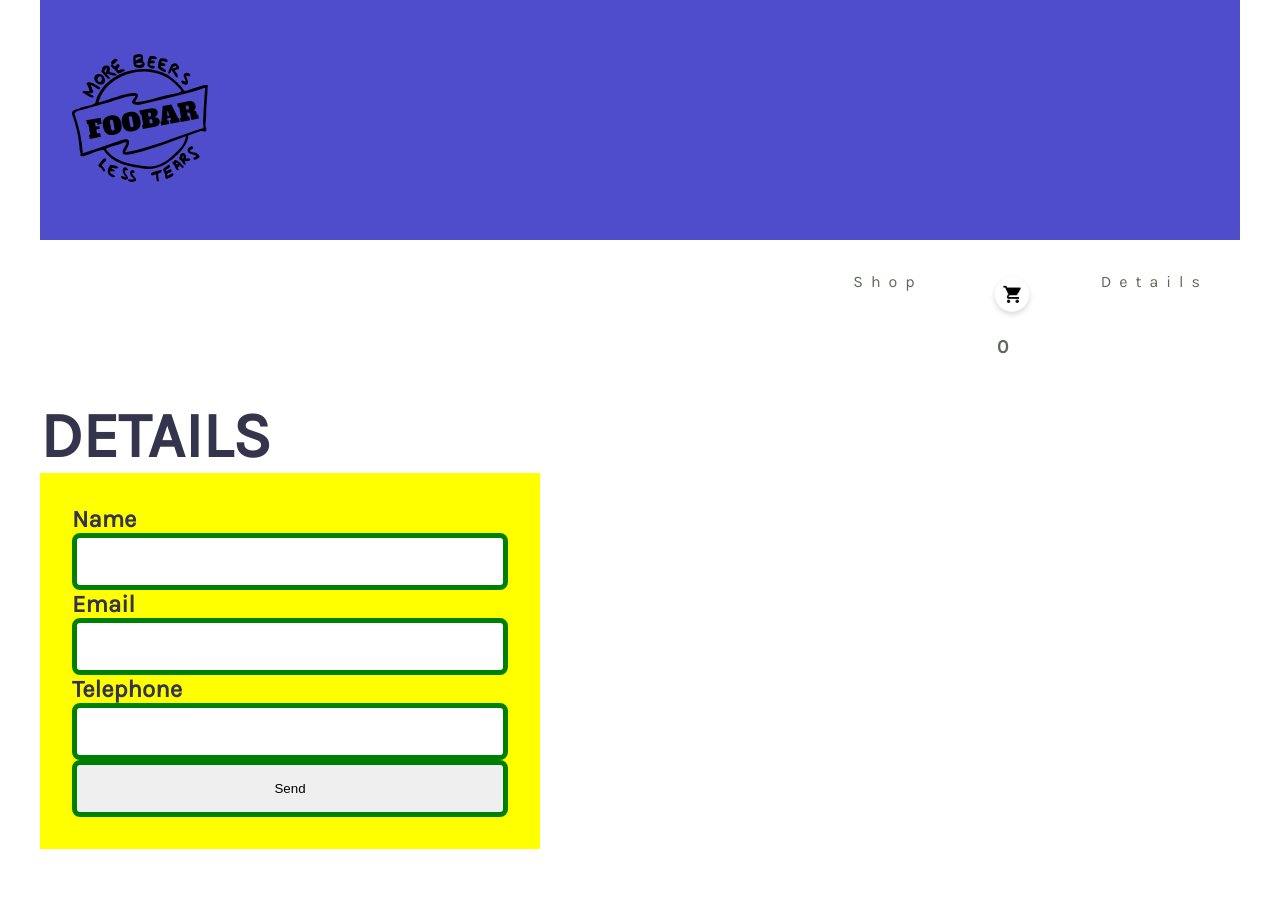
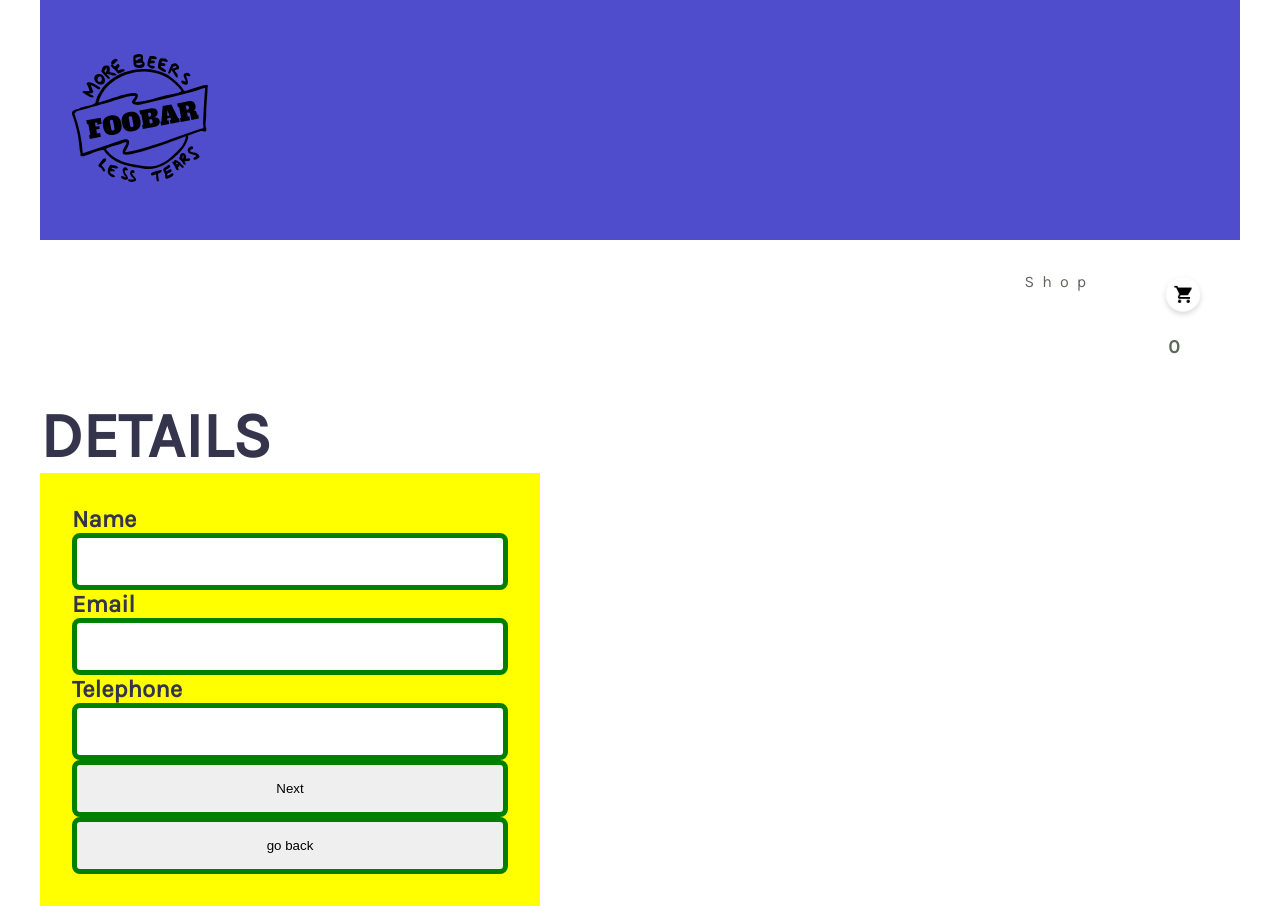
Before and after one commit to Indre101/more-beer-less-tears-form, a React (Create React App) app: page /details in a window 1280 px wide. Before the commit the page ends 849 px from the top, so only its background shows below. Built offline with nearby package versions, Linux system fonts and the light colour scheme.

Commit message:
set's the user data

```diff
--- a/src/App.js
+++ b/src/App.js
@@ -8,9 +8,16 @@ import Shop from "./components/Shop";
 import Cart from "./components/Cart";
 import Details from "./components/Details";
 import Product from "./components/Product";
+import Payment from "./components/Payment";
+import Confirmation from "./components/Confirmation";
 
 function App() {
   const [orders, setorder] = useState([]);
+  const [userInfo, setuserInfo] = useState({
+    name: " ",
+    email: " ",
+    phone: " ",
+  });
   //sets the beer to pass to the Product page
   return (
     <Router>
@@ -33,15 +40,27 @@ function App() {
               <Shop {...routeProps} setorder={setorder} orders={orders} />
             )}
           />
-          <Route path="/details" component={Details} />
+          <Route
+            path="/details"
+            exact
+            render={(routeProps) => (
+              <Details
+                {...routeProps}
+                userInfo={userInfo}
+                setuserInfo={setuserInfo}
+                orders={orders}
+              />
+            )}
+          />
+          {/* <Route path="/details" component={Details} /> */}
+          <Route path="/payment" component={Payment} />
+          <Route path="/confirmation" component={Confirmation} />
           <Route
             path="/shop/:id"
             render={(routeProps) => (
               <Product {...routeProps} setorder={setorder} orders={orders} />
             )}
           />
-
-          {/* <Route path="/shop/:id" component={Product} /> */}
         </Switch>
       </div>
     </Router>
--- a/src/components/Cart.js
+++ b/src/components/Cart.js
@@ -1,6 +1,7 @@
-import React, { useState, useEffect } from "react";
+import React from "react";
 import "../App.scss";
 import BeerItemInCart from "./BeerItemInCart";
+import { Link } from "react-router-dom";
 
 function Cart(props) {
   const beerOrders = props.orders
@@ -27,6 +28,10 @@ function Cart(props) {
         style={{ display: props.orders.length !== 0 ? "block" : "none" }}>
         {beerOrders}
       </div>
+
+      <Link to={{ pathname: `/details` }}>
+        <button>Checkout</button>
+      </Link>
     </div>
   );
 }
--- /dev/null
+++ b/src/components/Confirmation.js
@@ -0,0 +1,5 @@
+import React from "react";
+
+export default function Confirmation() {
+  return <div></div>;
+}
--- a/src/components/Details.js
+++ b/src/components/Details.js
@@ -1,15 +1,22 @@
-import React, { useState, useEffect } from "react";
-import { Link } from "react-router-dom";
+import React, { useState } from "react";
 import Form from "../components/Form";
 import "../App.scss";
 
-function Details() {
+function Details(props) {
+  const { orders, setuserInfo, userInfo } = props;
+
+  // const [userInfo, setuserInfo] = useState({
+  //   name: " ",
+  //   email: " ",
+  //   phone: " ",
+  // });
+
   return (
     <div className="main-wrapper">
       <div className="page-title">
         <h1>Details</h1>
       </div>
-			<Form />
+      <Form orders={orders} setuserInfo={setuserInfo} userInfo={userInfo} />
     </div>
   );
 }
--- a/src/components/Form.js
+++ b/src/components/Form.js
@@ -1,72 +1,72 @@
 import React, { useState, useEffect } from "react";
 import { Link } from "react-router-dom";
 import "../App.scss";
-import Shop from "./Shop";
 
-function Form() {
-  const [name, setName] = useState("");
-  const [email, setEmail] = useState("");
-  const [phone, setPhone] = useState("");
+function Form(props) {
+  console.log(props.userInfo);
 
-  const nameChanged = (e) => {
-    setName(e.target.value);
-  };
-  const emailChanged = (e) => {
-    setEmail(e.target.value);
-  };
-  const phoneChanged = (e) => {
-    setPhone(e.target.value);
-  };
+  function handleChange(event) {
+    const { name, value } = event.target;
+    props.setuserInfo((prevInputData) => ({ ...prevInputData, [name]: value }));
+  }
 
-  const onSubmit = (e) => {
-    e.preventDefault();
-    // postForm({
-    // 	name: name,
-    // 	email: email,
-    // 	phone: phone,
-    // });
-    setName("");
-    setEmail("");
-    setPhone("");
-    console.log({ name, email, phone });
-  };
-
+  function handleSubmit(event) {
+    event.prevetnDefault();
+  }
   return (
     <>
-      <form onSubmit={onSubmit}>
+      <form onSubmit={(event) => handleSubmit(event)}>
         <label>
           <h2>Name</h2>
           <input
             type="text"
-            onChange={nameChanged}
+            onChange={handleChange}
             autoComplete="name"
             name="name"
-            value={name}
+            value={props.userInfo.name}
           />
         </label>
         <label>
           <h2>Email</h2>
           <input
             type="email"
-            onChange={emailChanged}
+            onChange={handleChange}
             autoComplete="email"
             name="email"
-            value={email}
+            value={props.userInfo.email}
           />
         </label>
         <label>
           <h2>Telephone</h2>
           <input
             type="number"
-            onChange={phoneChanged}
+            onChange={handleChange}
             autoComplete="tel"
             name="phone"
-            value={phone}
+            value={props.userInfo.phone}
           />
         </label>
         <div>
-          <Link to="/shop">
-            <input type="submit" value="Send" />
+          <Link
+            to={{
+              pathname: `/payment`,
+              state: {
+                orders: props.orders,
+                user: props.userInfo,
+              },
+            }}>
+            <input type="submit" value="Next" />
+          </Link>
+
+          <Link
+            to={{
+              pathname: `/cart`,
+              state: {
+                orders: props.orders,
+                user: props.userInfo,
+              },
+            }}>
+            <input type="submit" value="go back" />
           </Link>
         </div>
       </form>
--- a/src/components/Nav.js
+++ b/src/components/Nav.js
@@ -25,9 +25,6 @@ function Nav(props) {
             </div>
           </li>
         </Link>
-        <Link to="/details">
-          <li>Details</li>
-        </Link>
       </ul>
     </nav>
   );
--- /dev/null
+++ b/src/components/Payment.js
@@ -0,0 +1,23 @@
+import React from "react";
+import { Link } from "react-router-dom";
+
+export default function Payment(props) {
+  return (
+    <div>
+      Payment
+      <Link to="/confirmation">
+        <input type="button" value="Next" />
+      </Link>
+      <Link
+        to={{
+          pathname: `/details`,
+          state: {
+            orders: props.location.state.orders,
+            user: props.userInfo,
+          },
+        }}>
+        <input type="submit" value="go back" />
+      </Link>
+    </div>
+  );
+}
```
Lines whose indentation alone changed are shown as unchanged.
